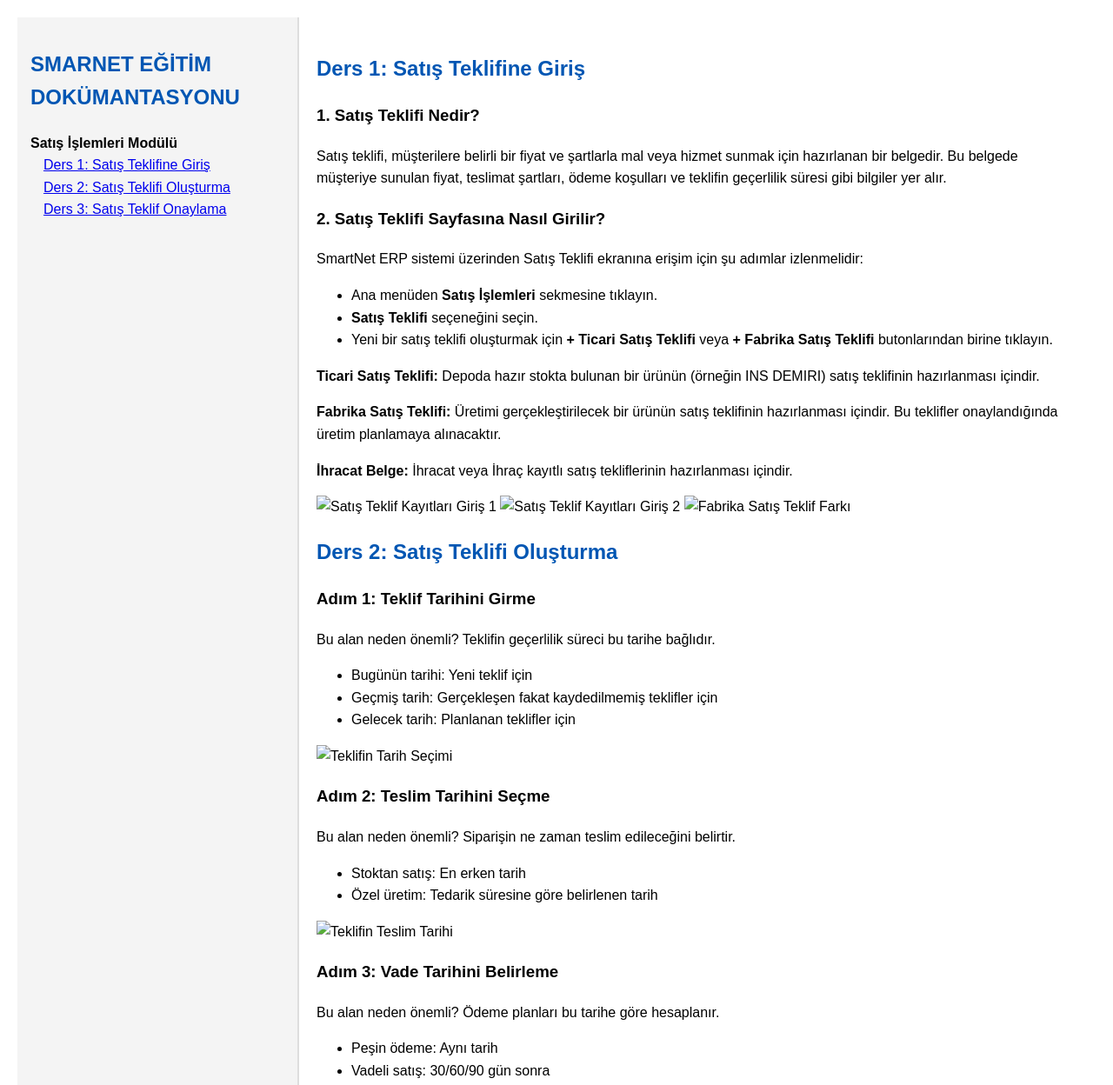
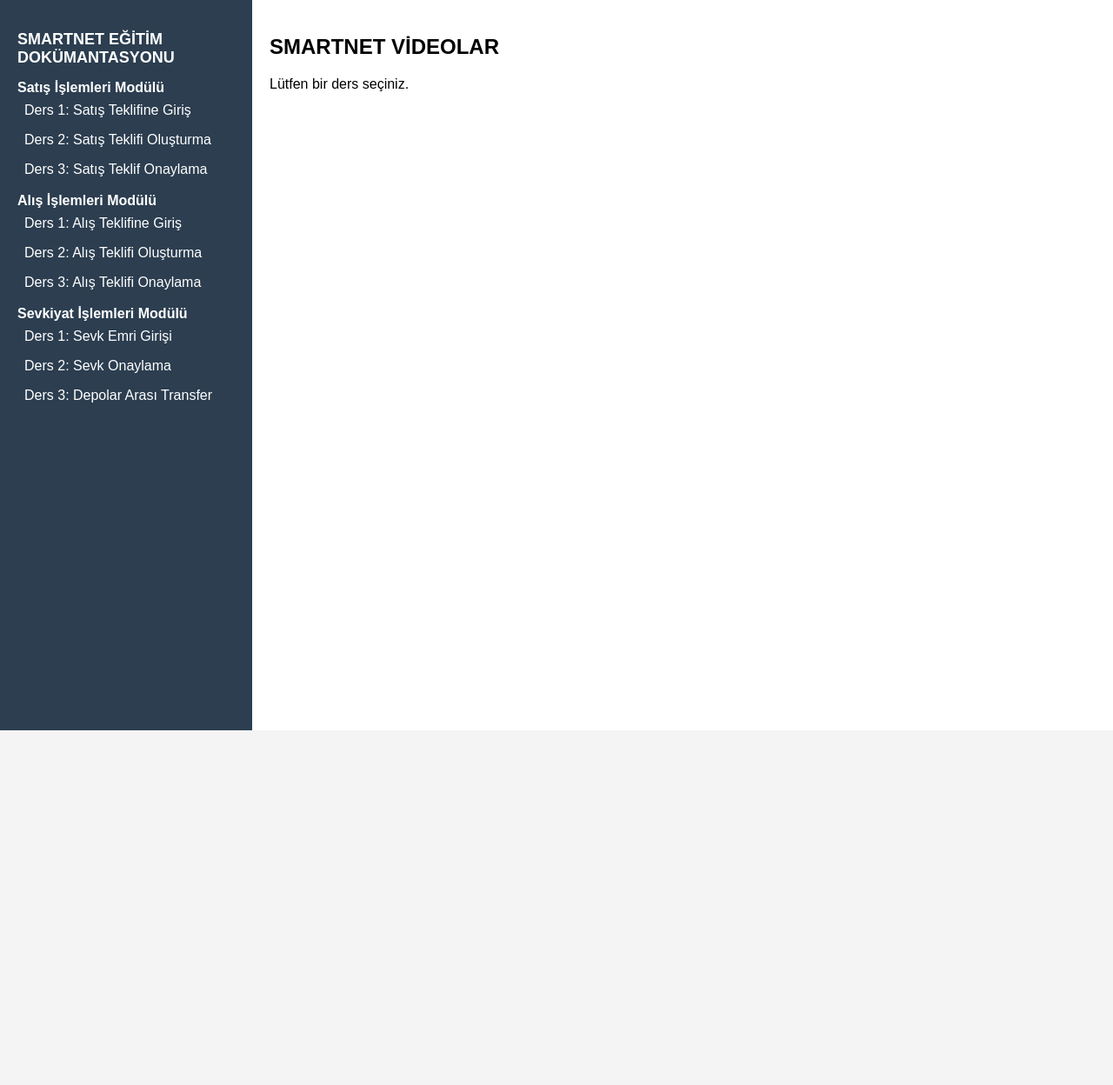
Before and after one commit to Halbayrak/smartnet-lms, a plain HTML site: page index.html in a window 1280 px wide. Shown: the top 1248 px of the page at 87% size. After the commit the page ends 840 px from the top, so only its background shows below. Drawn offline with Linux system fonts and the light colour scheme.

Commit message:
Add files via upload

```diff
--- a/index.html
+++ b/index.html
@@ -8,84 +8,33 @@
 </head>
 <body>
     <div class="sidebar">
-        <h2>SMARNET EĞİTİM DOKÜMANTASYONU</h2>
+        <h2>SMARTNET EĞİTİM DOKÜMANTASYONU</h2>
+
+        <!-- Satış İşlemleri Modülü -->
         <div class="category">Satış İşlemleri Modülü</div>
-        <div class="lesson"><a href="#ders1">Ders 1: Satış Teklifine Giriş</a></div>
-        <div class="lesson"><a href="#ders2">Ders 2: Satış Teklifi Oluşturma</a></div>
-        <div class="lesson"><a href="#ders3">Ders 3: Satış Teklif Onaylama</a></div>
+        <div class="lesson"><a href="#" onclick="loadLesson('sales_offer_intro')">Ders 1: Satış Teklifine Giriş</a></div>
+        <div class="lesson"><a href="#" onclick="loadLesson('sales_offer_creation')">Ders 2: Satış Teklifi Oluşturma</a></div>
+        <div class="lesson"><a href="#" onclick="loadLesson('sales_offer_approval')">Ders 3: Satış Teklif Onaylama</a></div>
+
+        <!-- Alış İşlemleri Modülü -->
+        <div class="category">Alış İşlemleri Modülü</div>
+        <div class="lesson"><a href="#" onclick="loadLesson('purchase_offer_intro')">Ders 1: Alış Teklifine Giriş</a></div>
+        <div class="lesson"><a href="#" onclick="loadLesson('purchase_offer_creation')">Ders 2: Alış Teklifi Oluşturma</a></div>
+        <div class="lesson"><a href="#" onclick="loadLesson('purchase_offer_approval')">Ders 3: Alış Teklifi Onaylama</a></div>
+
+        <!-- Sevkiyat İşlemleri Modülü -->
+        <div class="category">Sevkiyat İşlemleri Modülü</div>
+        <div class="lesson"><a href="#" onclick="loadLesson('shipment_order_entry')">Ders 1: Sevk Emri Girişi</a></div>
+        <div class="lesson"><a href="#" onclick="loadLesson('shipment_approval')">Ders 2: Sevk Onaylama</a></div>
+        <div class="lesson"><a href="#" onclick="loadLesson('transfer_between_warehouses')">Ders 3: Depolar Arası Transfer</a></div>
     </div>
 
-    <div class="content">
-        <h2 id="ders1">Ders 1: Satış Teklifine Giriş</h2>
+    <!-- Main Content -->
+    <div class="content" id="lesson-content">
+        <h2>SMARTNET VİDEOLAR</h2>
+        <p>Lütfen bir ders seçiniz.</p>
+    </div>
 
-        <h3>1. Satış Teklifi Nedir?</h3>
-        <p>Satış teklifi, müşterilere belirli bir fiyat ve şartlarla mal veya hizmet sunmak için hazırlanan bir belgedir. Bu belgede müşteriye sunulan fiyat, teslimat şartları, ödeme koşulları ve teklifin geçerlilik süresi gibi bilgiler yer alır.</p>
-
-        <h3>2. Satış Teklifi Sayfasına Nasıl Girilir?</h3>
-        <p>SmartNet ERP sistemi üzerinden Satış Teklifi ekranına erişim için şu adımlar izlenmelidir:</p>
-        <ul>
-            <li>Ana menüden <strong>Satış İşlemleri</strong> sekmesine tıklayın.</li>
-            <li><strong>Satış Teklifi</strong> seçeneğini seçin.</li>
-            <li>Yeni bir satış teklifi oluşturmak için <strong>+ Ticari Satış Teklifi</strong> veya <strong>+ Fabrika Satış Teklifi</strong> butonlarından birine tıklayın.</li>
-        </ul>
-        <p><strong>Ticari Satış Teklifi:</strong> Depoda hazır stokta bulunan bir ürünün (örneğin INS DEMIRI) satış teklifinin hazırlanması içindir.</p>
-        <p><strong>Fabrika Satış Teklifi:</strong> Üretimi gerçekleştirilecek bir ürünün satış teklifinin hazırlanması içindir. Bu teklifler onaylandığında üretim planlamaya alınacaktır.</p>
-        <p><strong>İhracat Belge:</strong> İhracat veya İhraç kayıtlı satış tekliflerinin hazırlanması içindir.</p>
-
-        <img src="images/Satış_Teklif_Kayıtları_Giriş-1.png" alt="Satış Teklif Kayıtları Giriş 1">
-        <img src="images/Satış_Teklif_Kayıtları_Giriş-2.png" alt="Satış Teklif Kayıtları Giriş 2">
-        <img src="images/Fabrika_Satış_Teklif_Farkı.png" alt="Fabrika Satış Teklif Farkı">
-
-        <h2 id="ders2">Ders 2: Satış Teklifi Oluşturma</h2>
-
-        <h3>Adım 1: Teklif Tarihini Girme</h3>
-        <p>Bu alan neden önemli? Teklifin geçerlilik süreci bu tarihe bağlıdır.</p>
-        <ul>
-            <li>Bugünün tarihi: Yeni teklif için</li>
-            <li>Geçmiş tarih: Gerçekleşen fakat kaydedilmemiş teklifler için</li>
-            <li>Gelecek tarih: Planlanan teklifler için</li>
-        </ul>
-        <img src="images/Teklifin_Tarih_Seçimi.png" alt="Teklifin Tarih Seçimi">
-
-        <h3>Adım 2: Teslim Tarihini Seçme</h3>
-        <p>Bu alan neden önemli? Siparişin ne zaman teslim edileceğini belirtir.</p>
-        <ul>
-            <li>Stoktan satış: En erken tarih</li>
-            <li>Özel üretim: Tedarik süresine göre belirlenen tarih</li>
-        </ul>
-        <img src="images/Teklifin_Teslim_Tarihi.png" alt="Teklifin Teslim Tarihi">
-
-        <h3>Adım 3: Vade Tarihini Belirleme</h3>
-        <p>Bu alan neden önemli? Ödeme planları bu tarihe göre hesaplanır.</p>
-        <ul>
-            <li>Peşin ödeme: Aynı tarih</li>
-            <li>Vadeli satış: 30/60/90 gün sonra</li>
-        </ul>
-        <img src="images/Teklifin_Vade_Tarihi.png" alt="Teklifin Vade Tarihi">
-
-        <h3>Adım 4: Döviz Tipi Seçme</h3>
-        <p>Bu alan neden önemli? Teklif edilen fiyatın hangi para birimiyle hesaplanacağını belirler.</p>
-        <ul>
-            <li>TL: Yerel satışlar</li>
-            <li>USD/EUR: Uluslararası satışlar veya döviz fiyat anlaşmalar</li>
-        </ul>
-        <img src="images/Döviz_Tipi.png" alt="Döviz Tipi">
-
-        <h3>Adım 5: Satış Şubesi Seçme</h3>
-        <p>Bu alan neden önemli? Teklifin hangi şube tarafından yapıldığını belirler.</p>
-        <img src="images/Satış_Şubesi_Seçimi.png" alt="Satış Şubesi Seçimi">
-
-        <h3>Adım 6: Sevk Şubesi Seçme</h3>
-        <p>Bu alan neden önemli? Siparişin hangi şubeden sevk edileceğini belirler.</p>
-        <img src="images/Sevk_Şubesi_Seçimi.png" alt="Sevk Şubesi Seçimi">
-
-        <h3>Adım 7: Teslim Şekli Seçme</h3>
-        <p>Bu alan neden önemli? Ürünün müşteriye nasıl teslim edileceğini belirler.</p>
-        <img src="images/Teslim_Şekli.png" alt="Teslim Şekli">
-
-        <h3>Adım 8: Ödeme Kodu Seçme</h3>
-        <p>Bu alan neden önemli? Satışın hangi ödeme yöntemi ile yapılacağını belirler.</p>
-        <img src="images/Ödeme_Kodu.png" alt="Ödeme Kodu">
-    </div>
+    <script src="script.js"></script>
 </body>
 </html>
--- a/script.js
+++ b/script.js
@@ -1,42 +1,17 @@
 function loadLesson(lessonId) {
-    const lessonContent = {
-        "sales_offer_intro": {
-            "title": "Satış Teklifine Giriş",
-            "video": "https://www.youtube.com/embed/sample-video-1",
-            "description": "Satış teklifi, müşterilere belirli bir fiyat ve şartlarla mal veya hizmet sunmak için hazırlanan bir belgedir."
-        },
-        "sales_offer_creation": {
-            "title": "Satış Teklifi Oluşturma",
-            "video": "https://www.youtube.com/embed/sample-video-2",
-            "description": "Satış Teklifi Oluşturma süreci hakkında detaylı bilgi."
-        },
-        "sales_offer_approval": {
-            "title": "Satış Teklifi Onaylama",
-            "video": "https://www.youtube.com/embed/sample-video-3",
-            "description": "Satış Tekliflerinin onay süreci hakkında bilgi."
-        },
-        "purchase_offer_intro": {
-            "title": "Alış Teklifine Giriş",
-            "video": "https://www.youtube.com/embed/sample-video-4",
-            "description": "Alış Teklifleri ile ilgili temel bilgiler."
-        },
-        "purchase_offer_creation": {
-            "title": "Alış Teklifi Oluşturma",
-            "video": "https://www.youtube.com/embed/sample-video-5",
-            "description": "Alış Teklifi oluşturma süreci detaylı olarak anlatılmaktadır."
-        },
-        "purchase_offer_approval": {
-            "title": "Alış Teklifi Onaylama",
-            "video": "https://www.youtube.com/embed/sample-video-6",
-            "description": "Alış Tekliflerinin onaylanma süreci."
-        }
-    };
-
-    if (lessonContent[lessonId]) {
-        document.getElementById("lesson-content").innerHTML = `
-            <h3>${lessonContent[lessonId].title}</h3>
-            <iframe width="100%" height="315" src="${lessonContent[lessonId].video}" allowfullscreen></iframe>
-            <p>${lessonContent[lessonId].description}</p>
-        `;
+    let content = document.getElementById('lesson-content');
+    switch (lessonId) {
+        case 'sales_offer_intro':
+            content.innerHTML = `<h2>Ders 1: Satış Teklifine Giriş</h2><p>Satış teklifi, müşterilere sunulan fiyat ve şartları içeren bir belgedir.</p><img src='images/sales_offer_intro.png'>`;
+            break;
+        case 'sales_offer_creation':
+            content.innerHTML = `<h2>Ders 2: Satış Teklifi Oluşturma</h2><p>Teklif tarihini girin, teslim tarihi belirleyin ve ödeme seçeneklerini ekleyin.</p><img src='images/sales_offer_creation.png'>`;
+            break;
+        case 'sales_offer_approval':
+            content.innerHTML = `<h2>Ders 3: Satış Teklif Onaylama</h2><p>Teklif onay süreçlerini takip edin ve filtreleme seçeneklerini kullanın.</p><img src='images/sales_offer_approval.png'>`;
+            break;
+        default:
+            content.innerHTML = `<h2>SMARTNET EĞİTİM VİDEOLARI</h2><p>Lütfen bir ders seçin.</p>`;
+            break;
     }
 }
--- a/styles.css
+++ b/styles.css
@@ -1,24 +1,22 @@
 body {
     font-family: Arial, sans-serif;
-    margin: 20px;
-    line-height: 1.6;
     display: flex;
+    margin: 0;
+    padding: 0;
+    background-color: #f4f4f4;
 }
 
 .sidebar {
-    width: 25%;
-    background: #f4f4f4;
-    padding: 15px;
-    border-right: 2px solid #ddd;
+    width: 250px;
+    background: #2c3e50;
+    color: white;
+    padding: 20px;
+    height: 100vh;
 }
 
-.content {
-    width: 75%;
-    padding: 20px;
-}
-
-h1, h2 {
-    color: #0056b3;
+.sidebar h2 {
+    font-size: 18px;
+    text-transform: uppercase;
 }
 
 .category {
@@ -26,22 +24,44 @@
     margin-top: 10px;
 }
 
-.lesson {
-    margin-left: 15px;
+.lesson a {
+    display: block;
+    padding: 8px;
+    color: white;
+    text-decoration: none;
+}
+
+.lesson a:hover {
+    background: #34495e;
+}
+
+.content {
+    flex: 1;
+    padding: 20px;
+    background: white;
+    overflow-y: auto;
 }
 
 .search-bar {
     width: 100%;
     padding: 8px;
-    margin: 10px 0;
+    margin-bottom: 10px;
+    border: 1px solid #ccc;
+    border-radius: 4px;
 }
 
-.video-filter {
-    display: flex;
-    gap: 10px;
-    margin-bottom: 15px;
+.video-filter select {
+    margin: 5px;
+    padding: 5px;
+    border-radius: 4px;
 }
 
 .video-container {
-    margin-top: 15px;
+    margin-top: 20px;
 }
+
+iframe {
+    width: 100%;
+    height: 315px;
+    border: none;
+}
```
